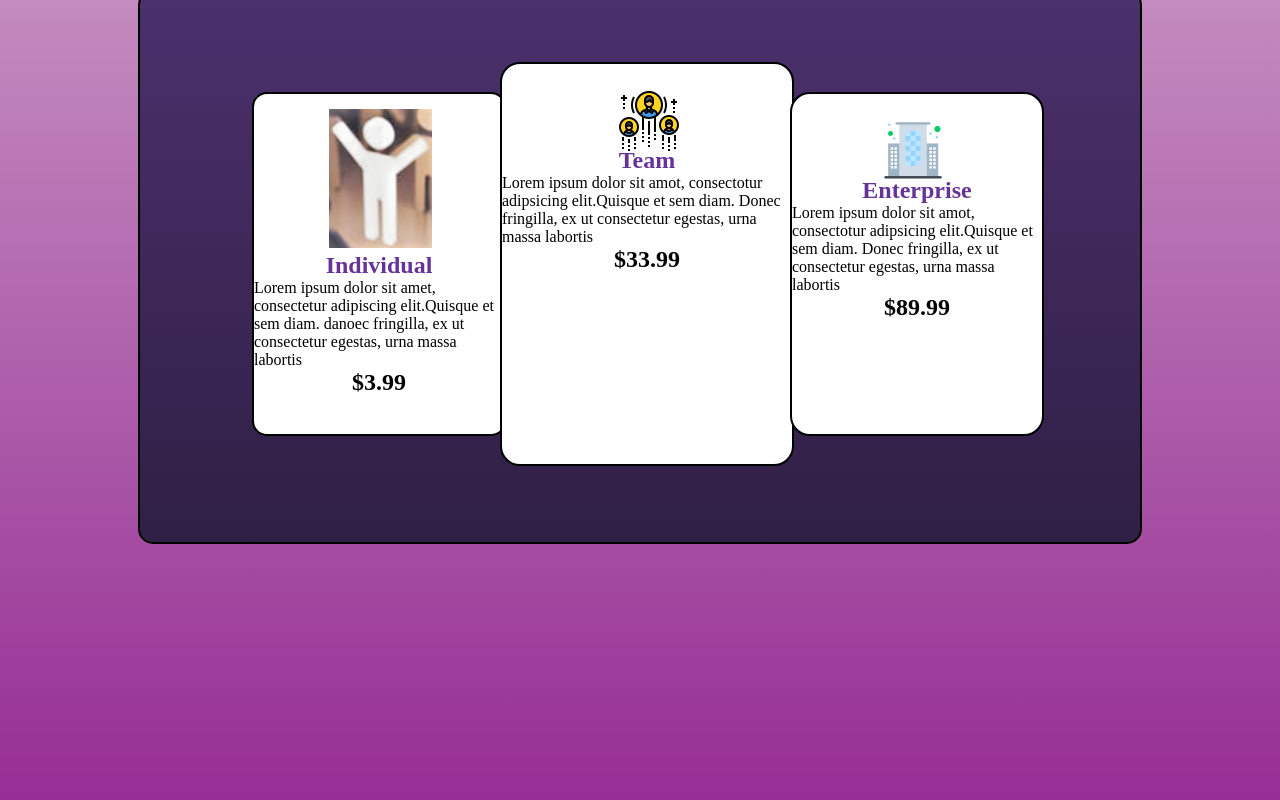
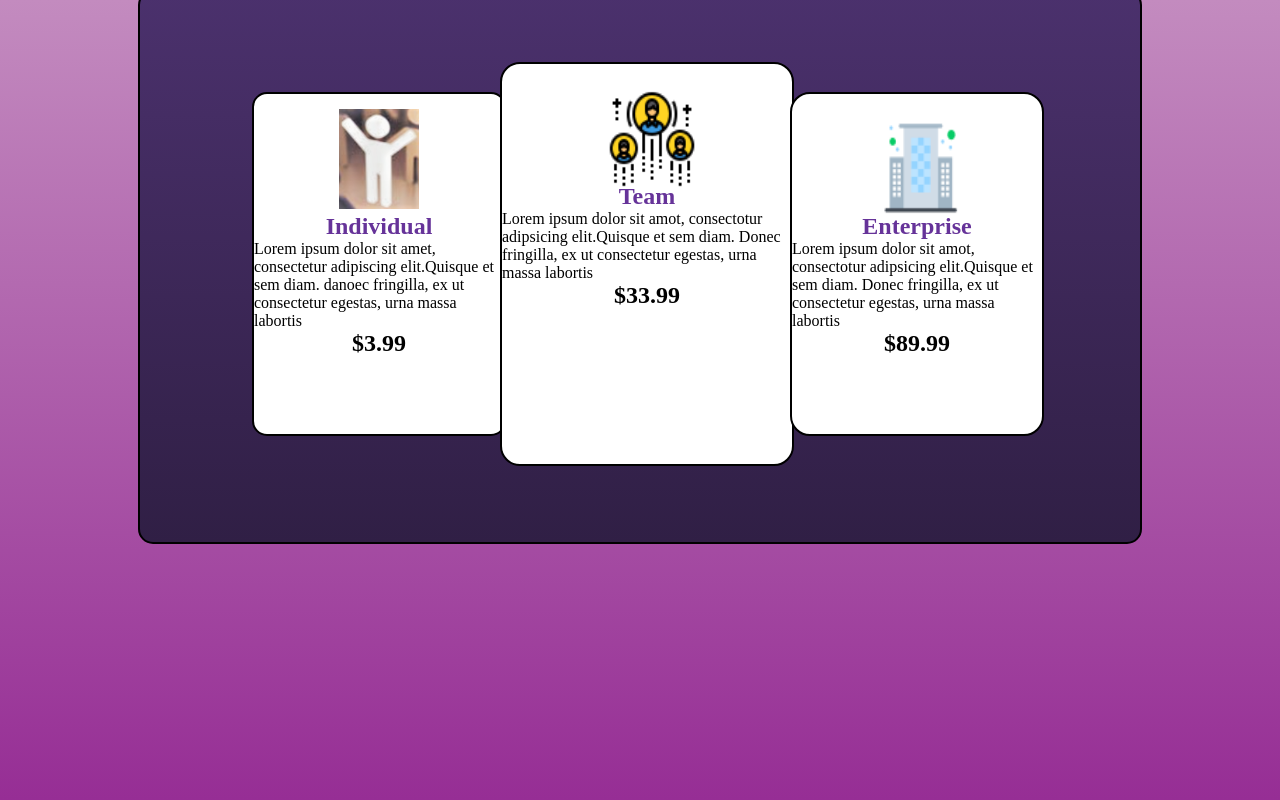
Before and after one commit to SaquiNda/Trabajo_Prueba, a plain HTML site: page index.html in a window 1280 px wide. Shown: the top 800 px of the page. Drawn offline with Linux system fonts and the light colour scheme.

Commit message:
Mejorado_2

```diff
--- a/index.html
+++ b/index.html
@@ -14,14 +14,14 @@
         <div class="rectangulo1">
             <div class="rectanguloizquierdo">
                 <article class="article">
-                    <div class="imagenizquierda"><img src="imagen/INDIVIDUAL_2.png"></div>
+                    <img class="stykerizquierdo" src="imagen/INDIVIDUAL_2.png">
                     <h1>Individual</h1>
                     <p>Lorem ipsum dolor sit amet, consectetur adipiscing elit.Quisque et sem diam. danoec fringilla, ex ut consectetur egestas, urna massa labortis</p>
                     <h2>$3.99</h2>
                 </article>
             </div>
             <div class="rectangulocentro">
-                <div class="imagencentro"><img src="imagen/icons8-team-64.png"></div>
+                <img class="stykercentro" src="imagen/icons8-team-64.png">
                 <article class="article">
                     <h1>Team</h1>
                     <p>Lorem ipsum dolor sit amot, consectotur adipsicing elit.Quisque et sem diam. Donec fringilla, ex ut consectetur egestas, urna massa labortis</p>
@@ -29,7 +29,7 @@
                 </article>
             </div>
             <div class="rectanguloderecho">
-                <div class="imagenderecha"><img src="imagen/icons8-building-64.png"></div>
+                <img class="stykerderecho" src="imagen/icons8-building-64.png">
                 <article class="article">
                     <h1>Enterprise</h1>
                     <p>Lorem ipsum dolor sit amot, consectotur adipsicing elit.Quisque et sem diam. Donec fringilla, ex ut consectetur egestas, urna massa labortis</p>
--- a/styles.css
+++ b/styles.css
@@ -76,19 +76,25 @@ article h2 {
     text-align: center;
 }
 
-.imagenizquierda {
+.stykerizquierdo {
     position: relative;
-    left: 75px;
+    left: 85px;
+    width: 80px;
+    height: 100px;
 }
 
-.imagencentro {
+.stykercentro {
     position: relative;
-    left: 115px;
+    left: 105px;
     top: 25px;
+    width: 90px;
+    height: 100px;
 }
 
-.imagenderecha {
+.stykerderecho {
     position: relative;
     left: 90px;
     top: 25px;
+    width: 80px;
+    height: 100px;
 }
```
